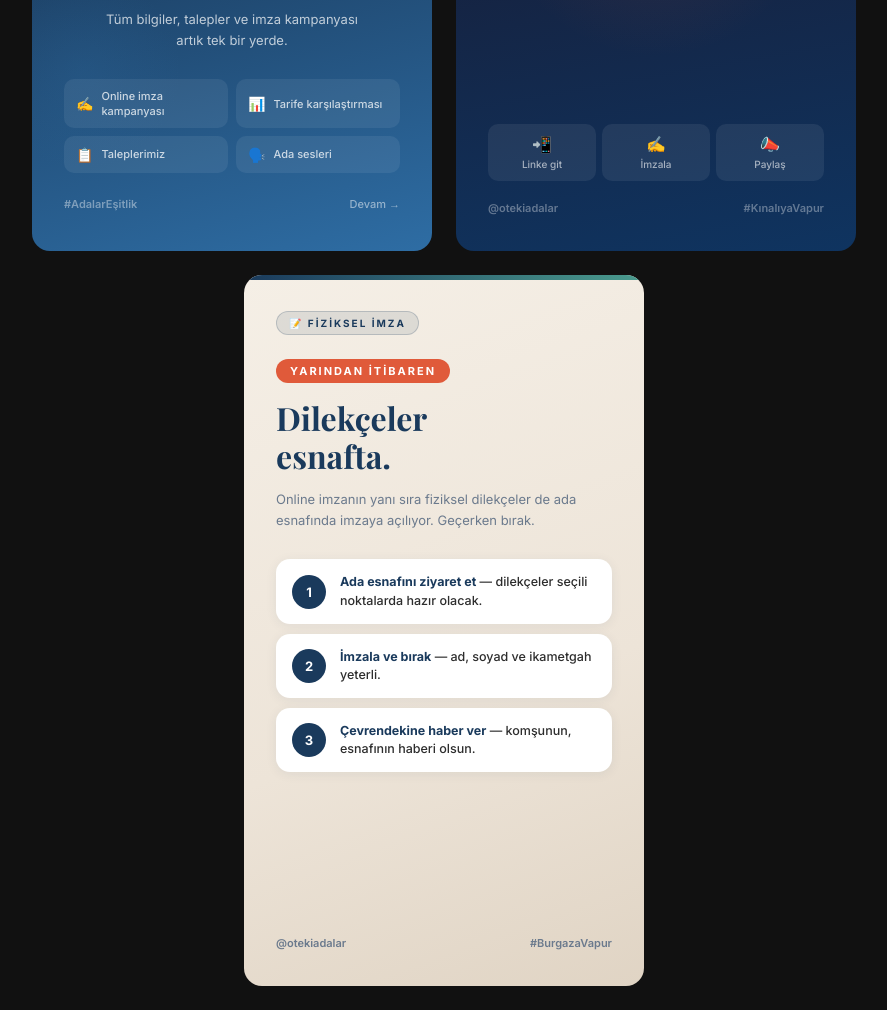
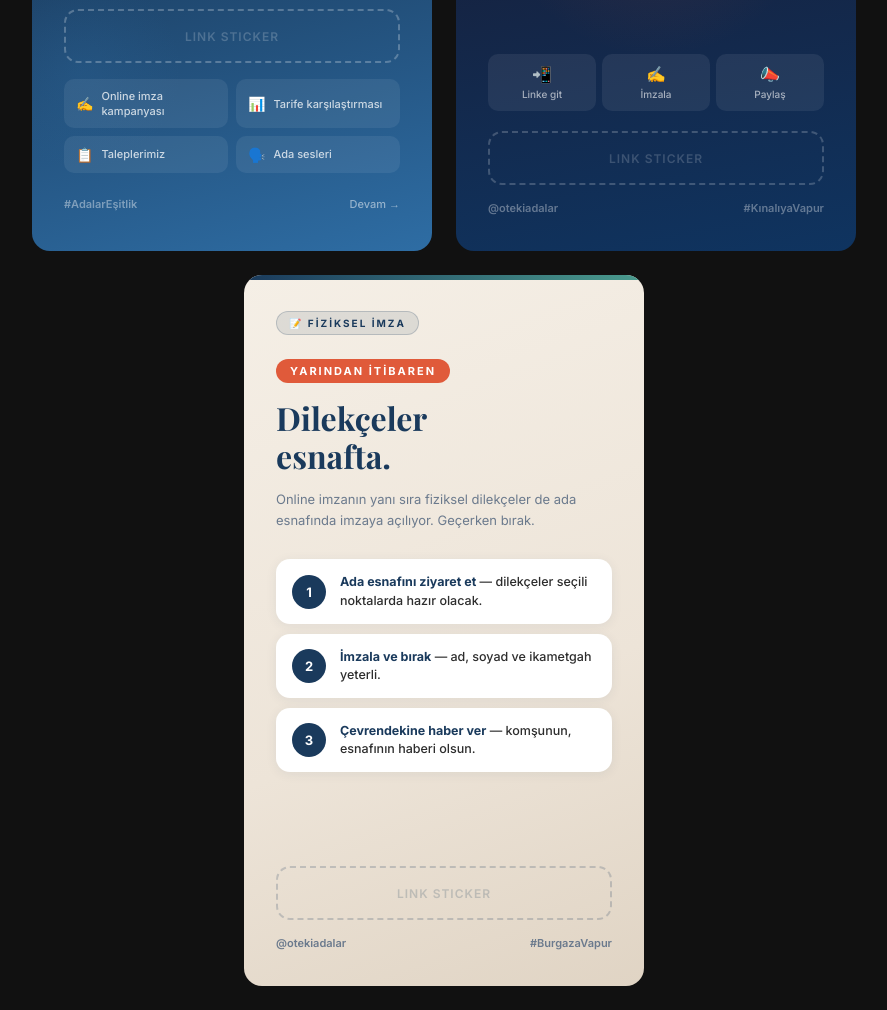
Before and after one commit to otekiadalar/otekiadalar.github.io, a plain HTML site: page instagram_story_duyuru.html in a window 1280 px wide. Shown: the part 484-1494 px from the top of the page, without its empty margins (196-1083 px from the left). Drawn offline with nearby package versions, Linux system fonts and the light colour scheme; a web font is replaced by a local one.

Commit message:
Story link sticker çerçeveleri eklendi

```diff
--- a/instagram_story_duyuru.html
+++ b/instagram_story_duyuru.html
@@ -527,6 +527,8 @@
       </div>
 
 
+      <div style="border: 2px dashed rgba(255,255,255,0.25); border-radius: 14px; height: 54px; display: flex; align-items: center; justify-content: center; margin-bottom: 16px; color: rgba(255,255,255,0.2); font-size: 12px; font-weight: 600; letter-spacing: 1px;">LINK STICKER</div>
+
       <div class="s1-features">
         <div class="s1-feat">
           <span>✍️</span>
@@ -591,6 +593,8 @@
       </div>
 
 
+      <div style="border: 2px dashed rgba(255,255,255,0.2); border-radius: 14px; height: 54px; display: flex; align-items: center; justify-content: center; margin-bottom: 16px; color: rgba(255,255,255,0.18); font-size: 12px; font-weight: 600; letter-spacing: 1px;">LINK STICKER</div>
+
       <div class="s2-footer">
         <div class="s2-logo">@otekiadalar</div>
         <div class="s2-hashtag">#KınalıyaVapur</div>
@@ -633,6 +637,8 @@
       </div>
 
 
+      <div style="border: 2px dashed rgba(26,58,92,0.2); border-radius: 14px; height: 54px; display: flex; align-items: center; justify-content: center; margin-bottom: 16px; color: rgba(26,58,92,0.2); font-size: 12px; font-weight: 600; letter-spacing: 1px;">LINK STICKER</div>
+
       <div class="s3-footer">
         <div class="s3-logo">@otekiadalar</div>
         <div class="s3-hashtag">#BurgazaVapur</div>
```
